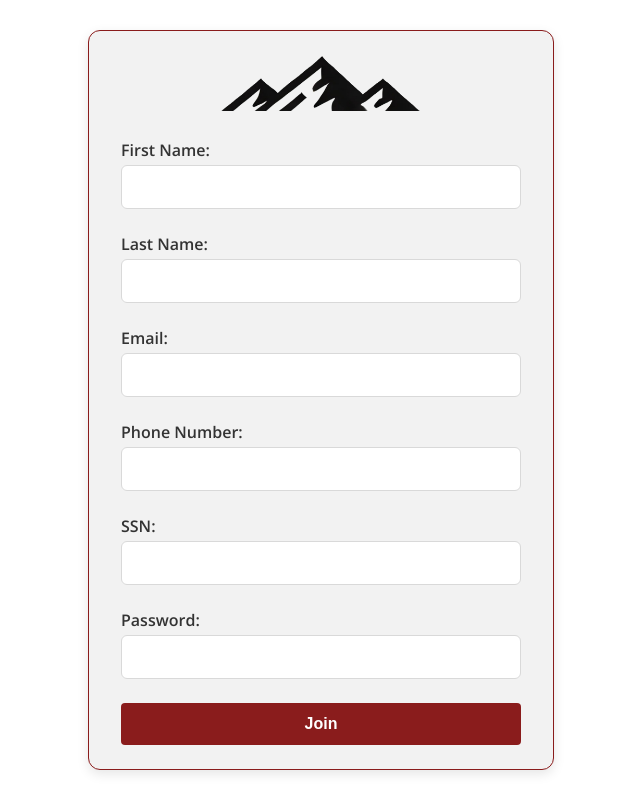
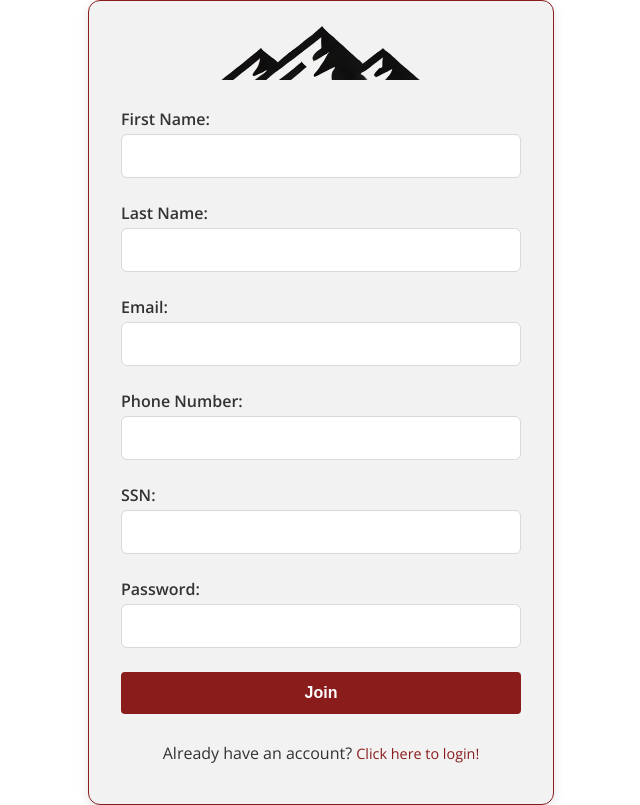
Before and after one commit to rysealex/wildcat-credit-union, a React (Create React App) app in the folder client/: page /sign_up in a window 1280 px wide. Shown: the whole page, without its empty margins (319-959 px from the left). Built offline with nearby package versions, Linux system fonts and the light colour scheme.

Commit message:
Added the login button to sign up page and logout button to dashboard.

```diff
--- a/client/src/components/dashboard.jsx
+++ b/client/src/components/dashboard.jsx
@@ -3,6 +3,7 @@ import '../index.css';
 import { useNavigate } from 'react-router-dom';
 import TransactionHistory from './transaction_history';
 import { FaMapMarkerAlt, FaExchangeAlt, FaHistory, FaMoneyBillWave } from 'react-icons/fa';
+import { FiLogOut } from "react-icons/fi";
 
 const Dashboard = () => {
 
@@ -83,6 +84,9 @@ const Dashboard = () => {
                 <button className="dashboard-tab" onClick={() => handleNavigation('/deposit_and_withdrawal')}>
                     <FaMoneyBillWave className="tab-icon" /> Deposit/Withdrawal
                 </button>
+                <button className="dashboard-tab" onClick={() => handleNavigation('/')}>
+                    <FiLogOut className='tab-icon' /> Log Out
+                </button>
             </div>
             <div>
                 <TransactionHistory />
--- a/client/src/components/sign_up.jsx
+++ b/client/src/components/sign_up.jsx
@@ -267,7 +267,16 @@ const SignUp = () => {
 				</div>
 				{backendError && <p className="input-error-message">{backendError}</p>}
 				<button type="submit">Join</button>
+				<div style={{ textAlign: 'center' }}>
+					<p>
+						Already have an account?{' '}
+						<span onClick={() => handleNavigation('/')} className="join-wcu" >
+							Click here to login!
+						</span>
+					</p>
+				</div>
 			</form>
+
 		</div>
 	);
 };
```
